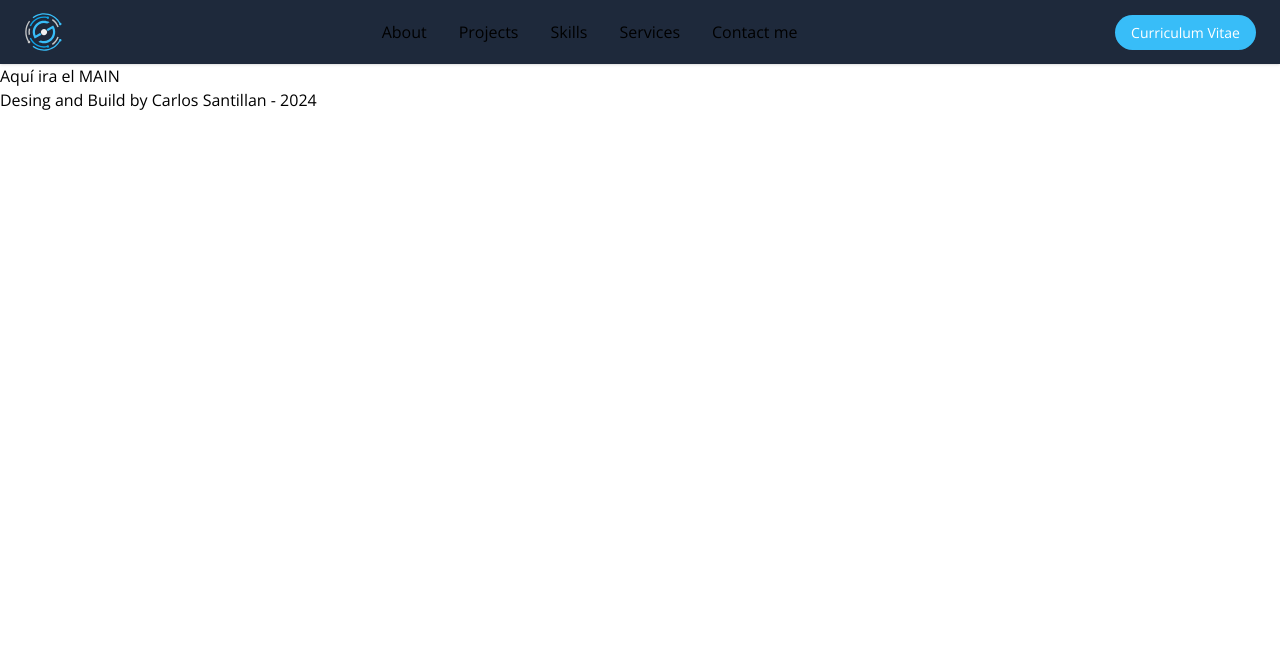
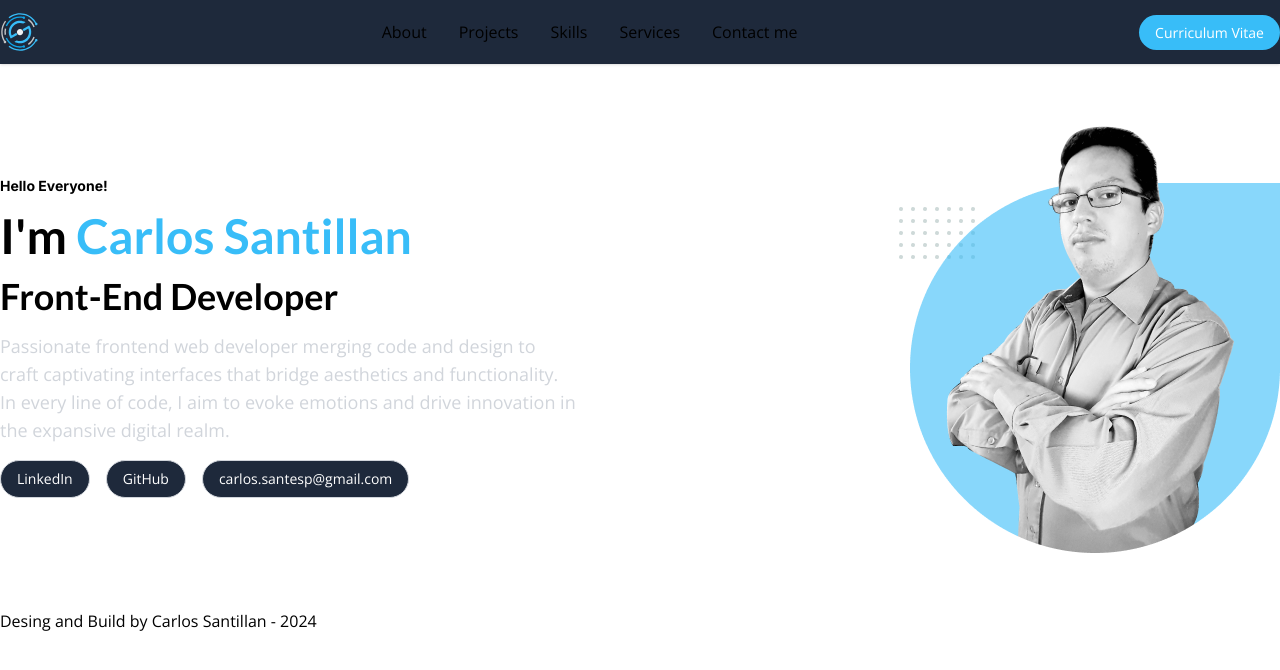
Before and after one commit to carlossantesp/carlos.santesp, a Next.js app: page / in a window 1280 px wide. Shown: the top 670 px of the page. Built offline with nearby package versions, Linux system fonts and the light colour scheme.

Commit message:
Adding Hero section

```diff
--- a/src/app/page.js
+++ b/src/app/page.js
@@ -1,8 +1,10 @@
+import Hero from "@/components/hero";
+
 export default function Home() {
     return (
         <>
             <main>
-                <h1>Aquí ira el MAIN</h1>
+                <Hero />
             </main>
         </>
     );
--- a/src/components/button.js
+++ b/src/components/button.js
@@ -1,6 +1,12 @@
-export default function Button({children, link = "#", target = true}) {
+export default function Button({children, link = "#", target = true, secondary = false}) {
     return (
-        <a className="bg-sky-400 rounded-full px-4 py-2 text-white text-sm" href={link} target={target ? "_blank" : ""}>
+        <a
+            className={`${
+                secondary ? "bg-slate-800 border border-gray-300" : "bg-sky-400"
+            }  rounded-full px-4 py-2 text-white text-sm `}
+            href={link}
+            target={target ? "_blank" : ""}
+        >
             {children}
         </a>
     );
--- a/src/components/container.js
+++ b/src/components/container.js
@@ -1,3 +1,7 @@
-export default function Container({children, otherClass = ""}) {
-    return <div className={`${otherClass} max-w-7xl mx-auto`}>{children}</div>;
+export default function Container({children, otherClass = "", id = ""}) {
+    return (
+        <section id={id} className={`${otherClass} max-w-7xl mx-auto px-6 lg:px-0`}>
+            {children}
+        </section>
+    );
 }
--- a/src/components/header.js
+++ b/src/components/header.js
@@ -5,8 +5,8 @@ import Navbar from "./navbar";
 
 export default function Header() {
     return (
-        <header className="relative bg-slate-800 shadow px-6">
-            <Container otherClass="flex justify-between h-16 items-center">
+        <header className="relative bg-slate-800 shadow">
+            <Container otherClass="flex justify-between h-16 items-center" id="header">
                 <Logo />
                 <Navbar />
                 <div className="hidden lg:block">
--- /dev/null
+++ b/src/components/hero.js
@@ -0,0 +1,50 @@
+import {Inter, Lato} from "next/font/google";
+import Button from "./button";
+import Container from "./container";
+import Image from "next/image";
+import photo_meBig from "@/app/images/me/photo_meBig.png";
+
+const lato = Lato({
+    weight: "700",
+    subsets: ["latin"],
+    display: "swap",
+});
+
+const inter = Inter({
+    weight: "700",
+    subsets: ["latin"],
+    display: "swap",
+});
+
+export default function Hero() {
+    return (
+        <Container id="about" otherClass="py-14 grid grid-cols-1 md:grid-cols-2 md:items-center">
+            <article className="space-y-4 text-center md:text-left order-2 md:order-1">
+                <h4 className={`${inter.className} md:text-sm`}>Hello Everyone!</h4>
+                <h1 className={`${lato.className} text-4xl md:text-5xl`}>
+                    I&apos;m <small className="text-4xl md:text-5xl text-sky-400">Carlos Santillan</small>
+                </h1>
+                <h2 className={`${lato.className} text-3xl md:text-4xl`}>Front-End Developer</h2>
+                <p className="text-gray-300 max-w-xl md:text-lg">
+                    Passionate frontend web developer merging code and design to craft captivating interfaces that
+                    bridge aesthetics and functionality. In every line of code, I aim to evoke emotions and drive
+                    innovation in the expansive digital realm.
+                </p>
+                <footer className="flex space-x-4 -ml-4 justify-center md:justify-start md:ml-0">
+                    <Button secondary link="https://www.linkedin.com/in/dev-santillan-carlos/">
+                        LinkedIn
+                    </Button>
+                    <Button secondary link="https://github.com/carlossantesp">
+                        GitHub
+                    </Button>
+                    <Button secondary link="mailto:carlos.santesp@gmail.com" alt={false}>
+                        carlos.santesp@gmail.com
+                    </Button>
+                </footer>
+            </article>
+            <article className="w-1/2 md:w-auto mx-auto md:mr-0 md:order-2">
+                <Image src={photo_meBig} alt="Carlos Santillan's photo" />
+            </article>
+        </Container>
+    );
+}
--- a/src/components/navbar.js
+++ b/src/components/navbar.js
@@ -52,7 +52,7 @@ export default function Navbar() {
                 </ul>
             </nav>
             {/* Navbar Desktop */}
-            <nav>
+            <nav className="hidden md:block">
                 <ul className="flex space-x-4 lg:space-x-8">
                     {navbarLinkItems.map((item, index) => (
                         <li key={index}>
```
Also changed, not shown: src/app/images/me/photo_me.png (added), src/app/images/me/photo_meBig.png (added), src/components/about.js (deleted).
